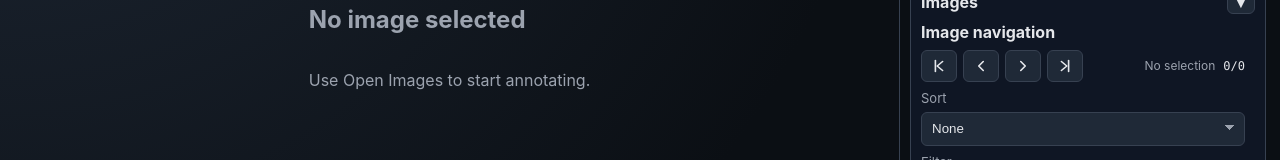
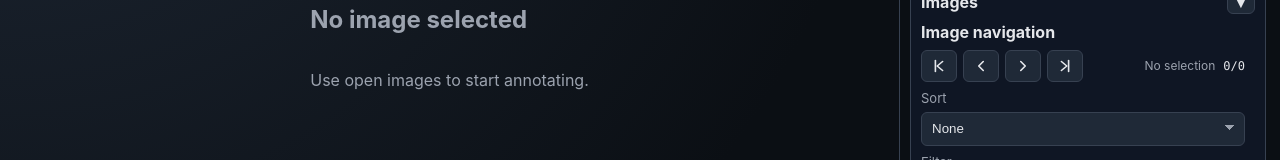
Before and after one commit to parandyk/Web-Image-Annotation-Tool, a React (Vite) app: page / in a window 1280 px wide. Shown: the part 382-542 px from the top of the page. Built offline with nearby package versions, Linux system fonts and the light colour scheme.

Commit message:
Removed excessive capitalization from the message about no open image in the middle of the screen when no images are open

```diff
--- a/src/App.tsx
+++ b/src/App.tsx
@@ -239,7 +239,7 @@ export default function App(): JSX.Element {
     () => (
       <div className="workspace-empty">
         <h2>No image selected</h2>
-        <p>Use Open Images to start annotating.</p>
+        <p>Use open images to start annotating.</p>
       </div>
     ),
     []
```
